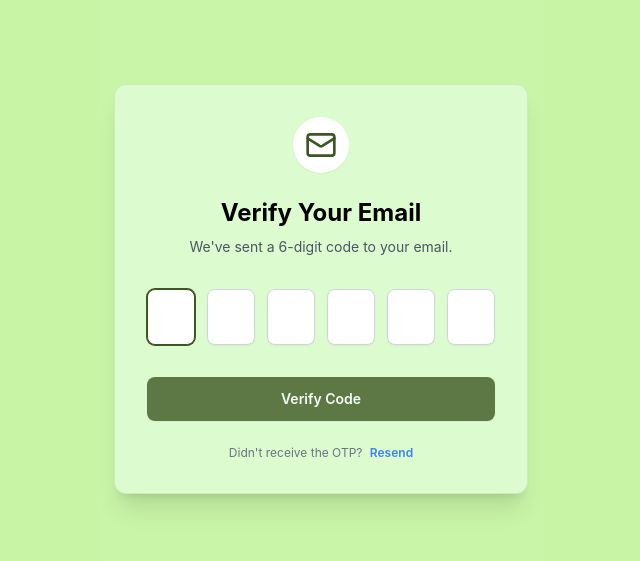
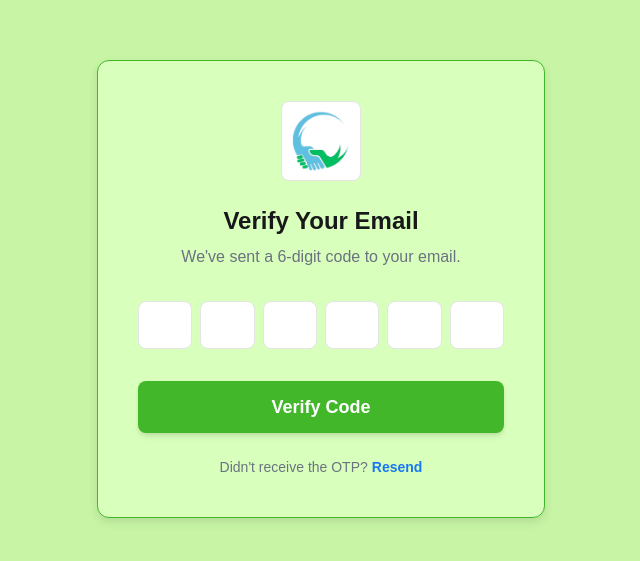
Before and after one commit to springboardmentor632/hirehelper_team_01, a React (Vite) app in the folder frontend/: page /otp in a window 1280 px wide. Shown: the part 111-672 px from the top of the page, without its empty margins (319-959 px from the left). Built offline with nearby package versions, Linux system fonts and the light colour scheme.

Commit message:
OTP verification updated

```diff
--- a/frontend/src/pages/OTPVerification.jsx
+++ b/frontend/src/pages/OTPVerification.jsx
@@ -1,223 +1,90 @@
-import React, { useState, useRef, useEffect } from 'react';
-import { Mail, RefreshCcw } from 'lucide-react';
+import React, { useState, useRef } from 'react';
+import logo from '../assets/logo.png'; // Ensure path is correct
 
-const App = () => {
-  const [otp, setOtp] = useState(['', '', '', '', '', '']);
-  const [isVerifying, setIsVerifying] = useState(false);
-  const [message, setMessage] = useState('');
+const VerifyEmail = () => {
+    // Array to hold the 6-digit OTP code
+    const [otp, setOtp] = useState(new Array(6).fill(""));
+    const inputRefs = useRef([]);
 
-  const inputRefs = useRef(otp.map(() => React.createRef()));
+    const handleChange = (element, index) => {
+        if (isNaN(element.value)) return false;
 
-  const handleInputChange = (index, event) => {
-    const value = event.target.value;
-    const newOtp = [...otp];
+        setOtp([...otp.map((d, idx) => (idx === index ? element.value : d))]);
 
-    if (value.length > 1) {
-      const pastedDigits = value.split('').filter(char => /^\d$/.test(char));
-      let filledCount = 0;
-      for (let i = 0; i < pastedDigits.length && index + i < newOtp.length; i++) {
-        newOtp[index + i] = pastedDigits[i];
-        filledCount++;
-      }
-      setOtp(newOtp);
-      const nextIndex = Math.min(index + filledCount, newOtp.length - 1);
-      if (inputRefs.current[nextIndex] && inputRefs.current[nextIndex].current) {
-        inputRefs.current[nextIndex].current.focus();
-      }
-      return;
-    }
-
-    if (value === '' || /^\d$/.test(value)) {
-      newOtp[index] = value;
-      setOtp(newOtp);
-
-      if (value !== '' && index < otp.length - 1) {
-        if (inputRefs.current[index + 1] && inputRefs.current[index + 1].current) {
-          inputRefs.current[index + 1].current.focus();
-        }
-      }
+        // Focus next input automatically
+        if (element.value !== "" && index < 5) {
+            inputRefs.current[index + 1].focus();
         }
     };
 
-  const handleKeyDown = (index, event) => {
-    if (event.key === 'Backspace' && otp[index] === '') {
-      if (index > 0) {
-        const prevIndex = index - 1;
-        event.preventDefault();
-
-        const newOtp = [...otp];
-        newOtp[prevIndex] = '';
-        setOtp(newOtp);
-
-        if (inputRefs.current[prevIndex] && inputRefs.current[prevIndex].current) {
-          inputRefs.current[prevIndex].current.focus();
-        }
-      }
+    const handleKeyDown = (e, index) => {
+        // Move to previous input on backspace
+        if (e.key === "Backspace" && !otp[index] && index > 0) {
+            inputRefs.current[index - 1].focus();
         }
     };
 
-  const handleVerify = () => {
-    setMessage('');
-    setIsVerifying(true);
-    const code = otp.join('');
-
-    setTimeout(() => {
-      setIsVerifying(false);
-      if (code.length === 6 && /^\d{6}$/.test(code)) {
-        setMessage({ type: 'success', text: `Verification successful! Code: ${code}` });
-      } else {
-        setMessage({ type: 'error', text: 'Please enter a complete 6-digit code.' });
-      }
-    }, 1500);
+    const handleVerify = (e) => {
+        e.preventDefault();
+        const code = otp.join("");
+        console.log("Verifying code:", code);
+        // Add your verification logic here
     };
 
-  const handleResend = () => {
-    setMessage('');
-    setOtp(['', '', '', '', '', '']);
-    if (inputRefs.current[0] && inputRefs.current[0].current) {
-      inputRefs.current[0].current.focus();
-    }
+    return (
+        <div className="min-h-screen flex items-center justify-center bg-bg-app p-4 font-sans">
+            {/* Main Card */}
+            <div className="bg-bg-highlight p-8 md:p-10 rounded-lg border-[1px] border-action-accept shadow-card flex flex-col items-center w-full max-w-md">
 
-    setTimeout(() => {
-      setMessage({ type: 'info', text: 'A new OTP has been sent to your email.' });
-    }, 500);
-  };
-
-  useEffect(() => {
-    if (inputRefs.current[0] && inputRefs.current[0].current) {
-      inputRefs.current[0].current.focus();
-    }
-  }, []);
-
-  const isOtpComplete = otp.every(digit => digit !== '' && /^\d$/.test(digit));
-
-  return (
-    <>
-      <style>{`
-        .custom-bg {
-          background-color: #c9f5a8;
-        }
-        .custom-card {
-          background-color: #dcfccf;
-          border: 1px solid rgba(62, 86, 34, 0.1);
-        }
-        .custom-btn {
-          background-color: #3e5622;
-          color: white;
-        }
-        .custom-btn:hover:not(:disabled) {
-          background-color: #2d4018;
-        }
-        .custom-btn:disabled {
-          background-color: #3e5622;
-          opacity: 0.8;
-          cursor: not-allowed;
-        }
-        .custom-input:focus {
-          border-color: #3e5622;
-          box-shadow: 0 0 0 1px #3e5622;
-        }
-        .custom-text-primary {
-          color: #3e5622;
-        }
-      `}</style>
-
-      {/* Updated container to use custom-bg class */}
-      <div className="min-h-screen flex items-center justify-center custom-bg p-4 font-sans">
-        <div
-          // Updated card to use custom-card class
-          className="w-full max-w-md p-8 custom-card rounded-lg shadow-xl transition-all duration-300"
-          style={{ fontFamily: 'Inter, sans-serif' }}
-        >
-
-          {/* Logo/Icon Area */}
-          <div className="flex justify-center mb-6">
-            <div className="p-3 bg-white rounded-full shadow-sm">
-              {/* Using custom text color class */}
-              <Mail className="h-8 w-8 custom-text-primary" />
-            </div>
+                {/* Logo */}
+                <div className="w-20 h-20 mb-6 bg-white rounded-md p-2 flex items-center justify-center border border-border-default">
+                    <img src={logo} alt="HireHelper Logo" className="w-full h-full object-contain" />
                 </div>
 
-          {/* Title and Subtitle */}
-          <h1 className="text-2xl font-bold text-center text-black mb-2">
-            Verify Your Email
-          </h1>
-          <p className="text-center text-sm text-gray-600 mb-8">
+                {/* Text Content */}
+                <h1 className="text-2xl font-bold text-text-primary mb-2">Verify Your Email</h1>
+                <p className="text-text-secondary text-center mb-8">
                     We've sent a 6-digit code to your email.
                 </p>
 
-          {/* OTP Input Fields */}
-          <div className="flex justify-center space-x-2 md:space-x-3 mb-8">
-            {otp.map((digit, index) => (
+                {/* Verification Form */}
+                <form onSubmit={handleVerify} className="w-full flex flex-col items-center">
+
+                    {/* OTP Inputs */}
+                    <div className="flex justify-between w-full mb-8 gap-2">
+                        {otp.map((data, index) => (
                             <input
                                 key={index}
-                ref={inputRefs.current[index]}
-                type="tel"
+                                type="text"
                                 maxLength="1"
-                value={digit}
-                onChange={(e) => handleInputChange(index, e)}
-                onKeyDown={(e) => handleKeyDown(index, e)}
-                // Applied custom-input class for focus states
-                className="custom-input w-10 h-12 md:w-12 md:h-14 text-center text-xl font-mono border border-gray-300 rounded-md
-                           outline-none transition-all duration-200 bg-white shadow-sm appearance-none text-gray-800"
-                onKeyPress={(e) => {
-                  if (!/^\d$/.test(e.key)) {
-                    e.preventDefault();
-                  }
-                }}
+                                ref={(el) => (inputRefs.current[index] = el)}
+                                value={data}
+                                onChange={(e) => handleChange(e.target, index)}
+                                onKeyDown={(e) => handleKeyDown(e, index)}
+                                className="w-full h-12 border border-border-default rounded-md text-center text-xl font-bold focus:outline-none focus:ring-2 focus:ring-action-accept bg-white text-text-primary"
                             />
                         ))}
                     </div>
 
-          {/* Verification Button */}
+                    {/* Verify Button */}
                     <button
-            onClick={handleVerify}
-            disabled={!isOtpComplete || isVerifying}
-            // Applied custom-btn class
-            className={`custom-btn w-full py-3 rounded-md font-semibold transition-all duration-300 shadow-sm flex justify-center items-center text-sm
-              ${isOtpComplete && !isVerifying ? 'active:scale-[0.99]' : ''}
-            `}
+                        type="submit"
+                        className="w-full py-3 bg-action-accept text-action-decline font-bold text-lg rounded-md transition hover:opacity-90 shadow-md"
                     >
-            {isVerifying ? (
-              <>
-                <svg className="animate-spin h-4 w-4 mr-2 text-white" viewBox="0 0 24 24">
-                  <circle className="opacity-25" cx="12" cy="12" r="10" stroke="currentColor" strokeWidth="4"></circle>
-                  <path className="opacity-75" fill="currentColor" d="M4 12a8 8 0 018-8V0C5.373 0 0 5.373 0 12h4zm2 5.291A7.962 7.962 0 014 12H0c0 3.042 1.135 5.824 3 7.938l3-2.647z"></path>
-                </svg>
-                Verifying...
-              </>
-            ) : (
-              'Verify Code'
-            )}
+                        Verify Code
                     </button>
 
-          {/* Message Display (Success/Error/Info) */}
-          {message && (
-            <div
-              className={`mt-4 p-3 rounded-md text-center font-medium shadow-sm text-xs
-                ${message.type === 'success' ? 'bg-green-100 text-green-800 border border-green-200' : ''}
-                ${message.type === 'error' ? 'bg-red-50 text-red-700 border border-red-100' : ''}
-                ${message.type === 'info' ? 'bg-blue-50 text-blue-700 border border-blue-100' : ''}
-              `}
-            >
-              {message.text}
-            </div>
-          )}
-
                     {/* Resend Link */}
-          <div className="mt-6 text-center text-xs text-gray-600">
-            <span className="text-gray-500">Didn't receive the OTP? </span>
-            <button
-              onClick={handleResend}
-              className="inline-flex items-center text-blue-500 font-semibold hover:text-blue-600 transition duration-150 focus:outline-none ml-1"
-            >
+                    <p className="mt-6 text-sm text-text-secondary">
+                        Didn't receive the OTP?
+                        <button type="button" className="text-action-link font-semibold ml-1 hover:underline">
                             Resend
                         </button>
+                    </p>
+                </form>
             </div>
         </div>
-      </div>
-    </>
     );
 };
 
-export default App;
+export default VerifyEmail;
```
Lines whose indentation alone changed are shown as unchanged.
